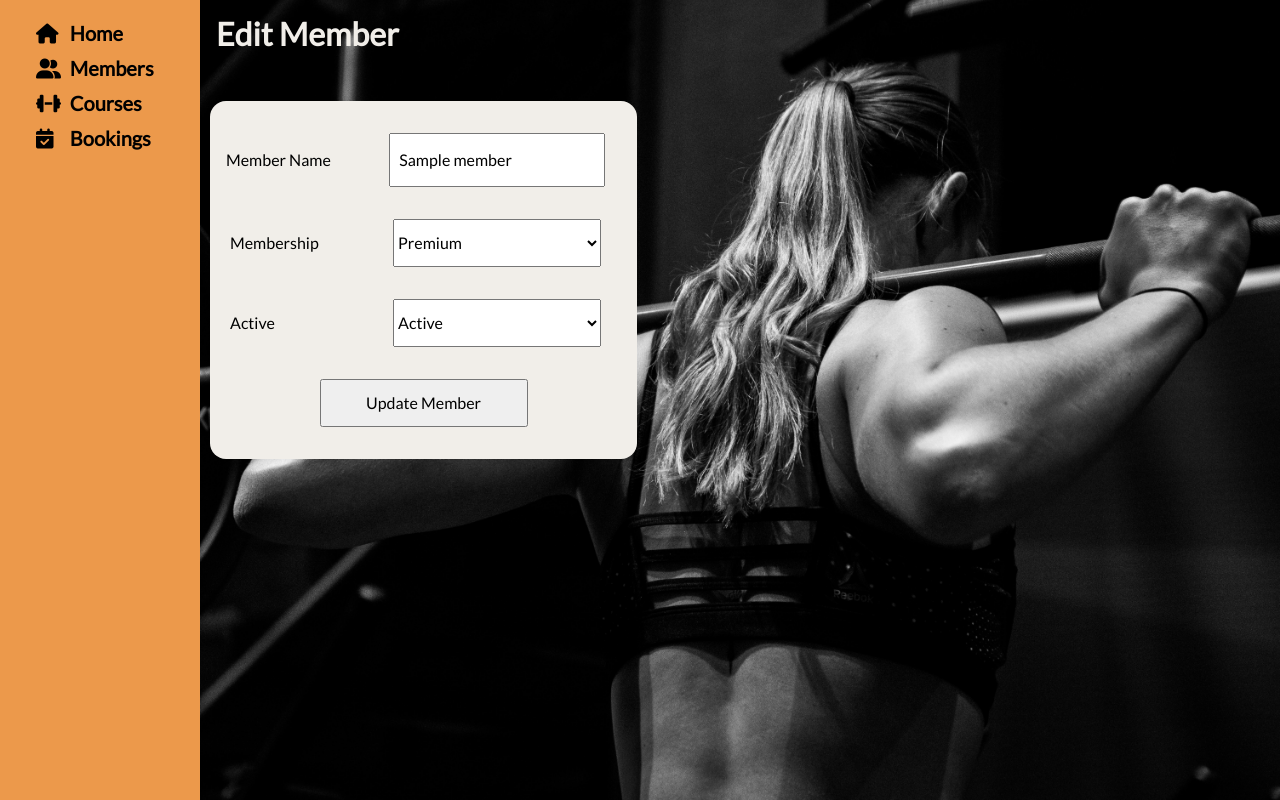
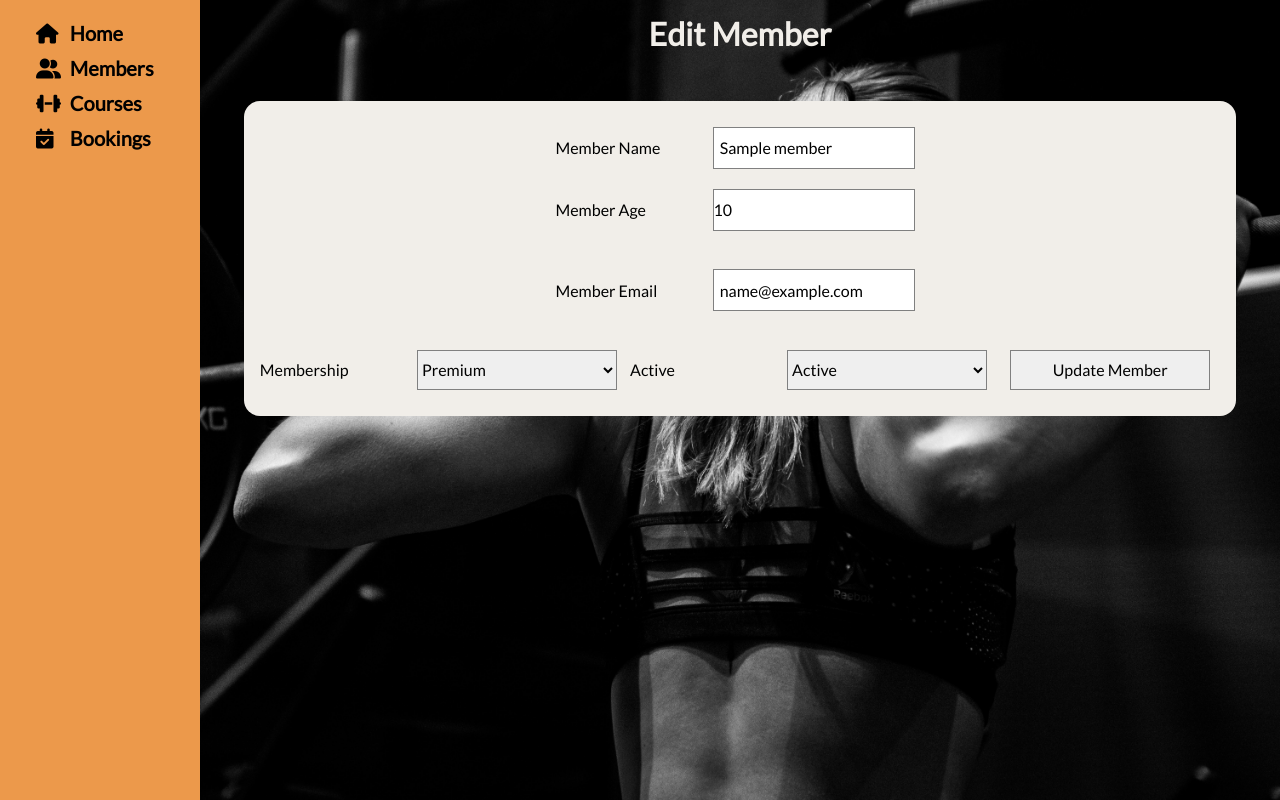
Before and after one commit to Cetins/gymmy, a Flask app: page /members/edit/1 in a window 1280 px wide. Run offline with Flask 2, Linux system fonts and the light colour scheme; a database or web service that is not in the repository returns one stand-in record (values such as "Sample title"); some libraries are stand-ins or nearby versions.

Commit message:
member and course model updated, deactive member and models not showing under options now

```diff
--- a/controllers/booking_controller.py
+++ b/controllers/booking_controller.py
@@ -57,7 +57,7 @@
         if peak_time.hour > 17:
             apology = [
                 f"{member.name} does not have a premium membership.",
-                f"In order to book a peak-hour course {member.name} need to have premium membership."
+                f"In order to book a peak-hour course {member.name} needs to have premium membership."
                 ]
             return render_template("/bookings/apology.html", apology=apology)
     if course.capacity < 1:
--- a/controllers/course_controller.py
+++ b/controllers/course_controller.py
@@ -29,10 +29,11 @@
 @courses_blueprint.route("/courses", methods=["POST"])
 def add_course():
     title = request.form['title']
+    level = request.form['level']
     date = request.form['date']
     capacity = request.form['capacity']
     active = request.form['active']
-    new_course = Course(title, date, capacity, active)
+    new_course = Course(title, level, date, capacity, active)
     course_repository.save(new_course)
 
     return redirect("/courses")
@@ -45,10 +46,11 @@
 @courses_blueprint.route("/courses/<id>", methods=["POST"])
 def update_course(id):
     title = request.form['title']
+    level = request.form['level']
     date = request.form['date']
     capacity = request.form['capacity']
     active = request.form['active']
-    updated_course = Course(title, date, capacity, active, id)
+    updated_course = Course(title, level, date, capacity, active, id)
     course_repository.update(updated_course)
 
     return redirect("/courses")
--- a/controllers/member_controller.py
+++ b/controllers/member_controller.py
@@ -22,9 +22,11 @@
 @members_blueprint.route("/members", methods=["POST"])
 def add_member():
     name = request.form['member_name']
+    age = request.form['age']
+    email = request.form['email']
     premium = request.form['premium']
     active = request.form['active']
-    new_member = Member(name, premium, active)
+    new_member = Member(name, age, email, premium, active)
     member_repository.save(new_member)
 
     return redirect("/members")
@@ -37,9 +39,11 @@
 @members_blueprint.route("/members/<id>", methods=["POST"])
 def update_member(id):
     name = request.form['member_name']
+    age = request.form['age']
+    email = request.form['email']
     premium = request.form['premium']
     active = request.form['active']
-    updated_member = Member(name, premium, active, id)
+    updated_member = Member(name, age, email, premium, active, id)
     member_repository.update(updated_member)
     return redirect("/members")
 
--- a/db/gymmy.sql
+++ b/db/gymmy.sql
@@ -5,12 +5,15 @@
 CREATE TABLE members (
     id SERIAL PRIMARY KEY,
     name VARCHAR(255),
+    age INT,
+    email VARCHAR(255),
     premium BOOL,
     active BOOL
 );
 
 CREATE TABLE courses (
     id SERIAL PRIMARY KEY,
+    level VARCHAR(255),
     title VARCHAR(255),
     date TIMESTAMP,
     capacity INT,
--- a/models/course.py
+++ b/models/course.py
@@ -1,6 +1,7 @@
 class Course:
-    def __init__(self, title, date, capacity, active, id=None):
+    def __init__(self, title, level, date, capacity, active, id=None):
         self.title = title
+        self.level = level
         self.date = date
         self.capacity = capacity
         self.active = active
--- a/models/member.py
+++ b/models/member.py
@@ -1,6 +1,8 @@
 class Member:
-    def __init__(self, name, premium, active, id=None):
+    def __init__(self, name, age, email, premium, active, id=None):
         self.name = name
+        self.age = age
+        self.email = email
         self.premium = premium
         self.active = active
         self.id = id
--- a/repositories/member_repository.py
+++ b/repositories/member_repository.py
@@ -3,8 +3,8 @@
 from models.member import Member
 
 def save(member):
-    sql = "INSERT INTO members (name, premium, active) VALUES (%s, %s, %s) RETURNING id"
-    values = [member.name, member.premium, member.active]
+    sql = "INSERT INTO members (name, age, email, premium, active) VALUES (%s, %s, %s, %s, %s) RETURNING id"
+    values = [member.name, member.age, member.email, member.premium, member.active]
     results = run_sql(sql, values)
     member.id = results[0]['id']
     return member
@@ -18,12 +18,12 @@
     sql = "SELECT * FROM members WHERE id=%s"
     values = [id]
     result = run_sql(sql, values)[0]
-    member = Member(result["name"], result["premium"], result["active"], result["id"])
+    member = Member(result["name"], result["age"], result["email"], result["premium"], result["active"], result["id"])
     return member
 
 def update(member):
-    sql = "UPDATE members SET name=%s, premium=%s, active=%s WHERE id=%s"
-    values = [member.name, member.premium, member.active, member.id]
+    sql = "UPDATE members SET name=%s, age=%s, email=%s, premium=%s, active=%s WHERE id=%s"
+    values = [member.name, member.age, member.email, member.premium, member.active, member.id]
     run_sql(sql, values)
 
 def delete(id):
--- a/static/style.css
+++ b/static/style.css
@@ -1,3 +1,9 @@
+* {
+    margin: 0;
+    padding: 0;
+}
+
+
 body {
     background: url(images/background.jpg) no-repeat center center fixed;
     -webkit-background-size: cover;
@@ -41,6 +47,7 @@
     color: #F1EEE9;
     display: flex;
     align-items: baseline;
+    justify-content: center;
     margin-left: 200px;
 
 }
@@ -50,7 +57,9 @@
 }
 
 .container {
-    display: grid;
+    display: flex;
+    justify-content: center;
+    flex-wrap: wrap;
     height: auto;
     grid-gap: 1rem;
     grid-template-columns: repeat(auto-fit, minmax(300px, 1fr));
@@ -69,12 +78,16 @@
     color: black;
 }
 
+.box>p {
+    margin: 1rem;
+}
+
 .form-box {
     padding: 1rem;
     display: grid;
     place-items: center;
     background: #F1EEE9;
-    max-width: max-content;
+    /* max-width: max-content; */
     border-radius: 1rem;
     color: black;
 }
@@ -84,15 +97,15 @@
     width: 9rem;
 }
 
-input, select, option {
-    margin: 1rem;
-    padding: 0, 1rem;
-    height: 3rem;
-    width: 13rem;
+input, select {
+    margin: 10px;
+    height: 40px;
+    width: 200px;
+    border: 1px solid gray;
 }
 
 .footer {
     display: flex;
-    justify-content: flex-start;
+    justify-content: center;
     margin-left: 200px;
 }
--- a/templates/bookings/new.html
+++ b/templates/bookings/new.html
@@ -12,7 +12,9 @@
             <label for="member">Choose A Member</label>
             <select name="member_id" id="member">
             {% for member in members %}
+                {% if member.active %}
                 <option value="{{ member.id }}">{{ member.name }}</option>
+                {% endif %}
             {% endfor %}
             </select>
         </span>
@@ -21,7 +23,9 @@
             <label for="course">Choose A Course</label>
             <select name="course_id">
             {% for course in courses %}
+                {% if course.active %}
                 <option value="{{ course.id }}">{{ course.title }} - {{ course.date }}</option>
+                {% endif %}
             {% endfor %}
             </select>
         </span>
--- a/templates/courses/index.html
+++ b/templates/courses/index.html
@@ -9,8 +9,9 @@
     {% for course in courses %}
     <div class="box">
         <p>Course : <a href="/courses/{{ course.id }}">{{ course.title }}</a></p>
+        <p>Level: {{ course.level }}</p>
         <p>Date: {{ course.date }}</p>
-        <p>Capacity: {{ course.capacity }}</p>
+        <p>Spaces Left: {{ course.capacity }}</p>
         <p>Course Active: {{ course.active }}</p>
         <div class="flex-center">
             <button>
--- a/templates/courses/show.html
+++ b/templates/courses/show.html
@@ -9,8 +9,9 @@
 <article class="container">
     <div class="box">
         <h1>{{ course.title }}</h1>
+        <p>Level: {{ course.level }}</p>
         <p>Date: {{ course.date }}</p>
-        <p>Capacity: {{ course.capacity }}</p>
+        <p>Spaces Left: {{ course.capacity }}</p>
         <p>Active: {{ course.active }}</p>
     </div>
     <div class="box">
--- a/templates/members/edit.html
+++ b/templates/members/edit.html
@@ -12,7 +12,17 @@
             <label for="member">Member Name</label>
             <input type="text" name="member_name" value="  {{member.name}}">
         </span>
-
+        <span>
+            <label for="age">Member Age</label>
+            <input type="number" name="age" value="{{member.age}}">
+        </span>
+        <br>
+        <span>
+            <label for="email">Member Email</label>
+            <input type="text" name="email" value="  {{member.email}}">
+        </span>
+        <br>
+        <span>
         <span>
             <label for="membership">Membership</label>
             <select name="premium">
@@ -20,7 +30,6 @@
                 <option value="False" {% if member.premium == False %} selected {% endif %}>Standart</option>
             </select>
         </span>
-
         <span>
             <label for="active">Active</label>
             <select name="active">
@@ -28,7 +37,6 @@
                 <option value="False" {% if member.active == False %} selected {% endif %}>Deactive</option>
             </select>
         </span>
-
         <input type='submit' value="Update Member">
     </form>
 </article>
--- a/templates/members/index.html
+++ b/templates/members/index.html
@@ -9,6 +9,8 @@
     {% for member in members %}
     <div class="box">
         <p>Name : <a href="/members/{{ member.id }}">{{ member.name }}</a></p>
+        <p>Name : {{ member.age }}</p>
+        <p>Name : {{ member.email }}</p>
 
         {% if member.premium %}
             <p>Membership : Premium</p>
@@ -19,7 +21,7 @@
         {% if member.active %}
             <p>Active Member : Yes</p>
         {% else %}
-            <p>Active Member : Yes</p>
+            <p>Active Member : No</p>
         {% endif %}
 
         <div class="flex-center">
--- a/templates/members/show.html
+++ b/templates/members/show.html
@@ -8,6 +8,8 @@
 <article class="container">
     <div class="box">
         <h1>{{ member.name }}</h1>
+        <p>{{ member.age }}</p>
+        <p>{{ member.email }}</p>
         <p>Premium: {{ member.premium }}</p>
         <p>Active: {{ member.active }}</p>
     </div>
```
Also changed, not shown: console.py (+6 -8 lines), repositories/course_repository.py (+5 -5 lines), templates/courses/edit.html (+9 -0 lines), templates/courses/new.html (+9 -0 lines), templates/members/new.html (+10 -2 lines).
